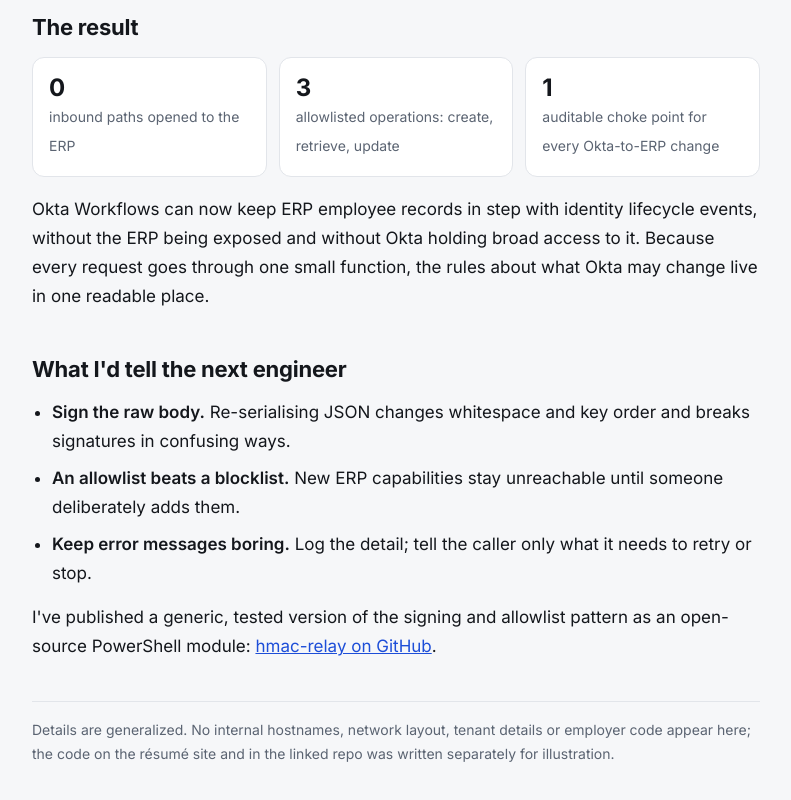
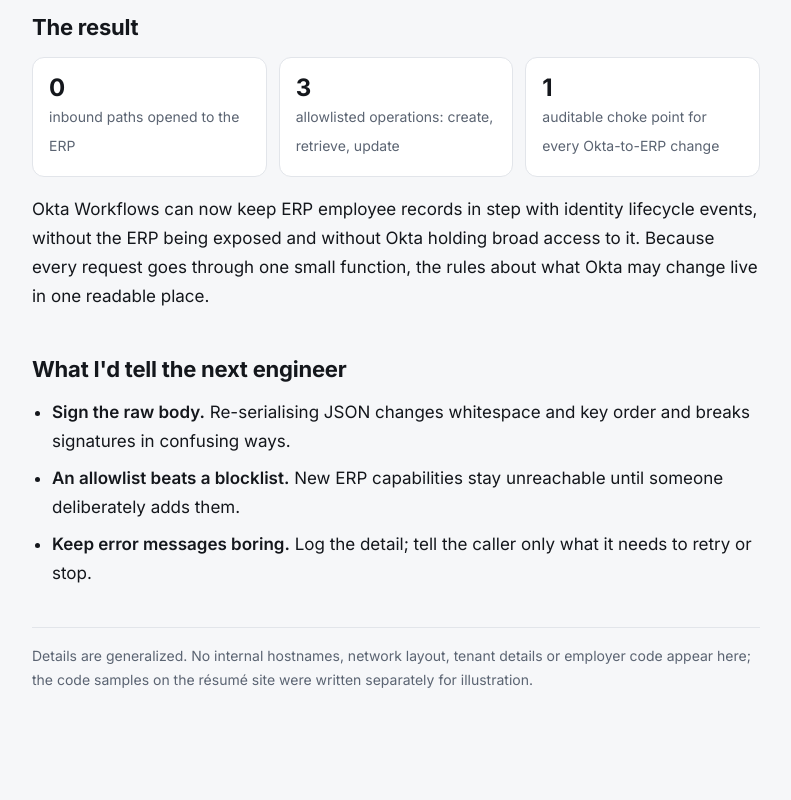
Before and after one commit to justys-grimm/justys-grimm.github.io, a plain HTML site: page cases/okta-erp-relay.html in a window 1280 px wide. Shown: the part 1825-2625 px from the top of the page, without its empty margins (244-1035 px from the left). Drawn offline with Linux system fonts and the light colour scheme.

Commit message:
Relay case study: drop the hmac-relay link until the repo is published
Co-Authored-By: Claude Opus 5.5 <noreply@anthropic.com>

```diff
--- a/cases/okta-erp-relay.html
+++ b/cases/okta-erp-relay.html
@@ -91,11 +91,9 @@
     <li><strong>An allowlist beats a blocklist.</strong> New ERP capabilities stay unreachable until someone deliberately adds them.</li>
     <li><strong>Keep error messages boring.</strong> Log the detail; tell the caller only what it needs to retry or stop.</li>
   </ul>
-  <p>I've published a generic, tested version of the signing and allowlist pattern as an open-source PowerShell module:
-  <a href="https://github.com/justys-grimm/hmac-relay">hmac-relay on GitHub</a>.</p>
 
   <p class="note">Details are generalized. No internal hostnames, network layout, tenant details or employer code appear here;
-  the code on the résumé site and in the linked repo was written separately for illustration.</p>
+  the code samples on the résumé site were written separately for illustration.</p>
 </article>
 <script>
 document.getElementById("theme").onclick=()=>{const r=document.documentElement,d=r.dataset.theme?r.dataset.theme==="dark":matchMedia("(prefers-color-scheme: dark)").matches;r.dataset.theme=d?"light":"dark";try{localStorage.setItem("theme",r.dataset.theme)}catch(e){}};
```
